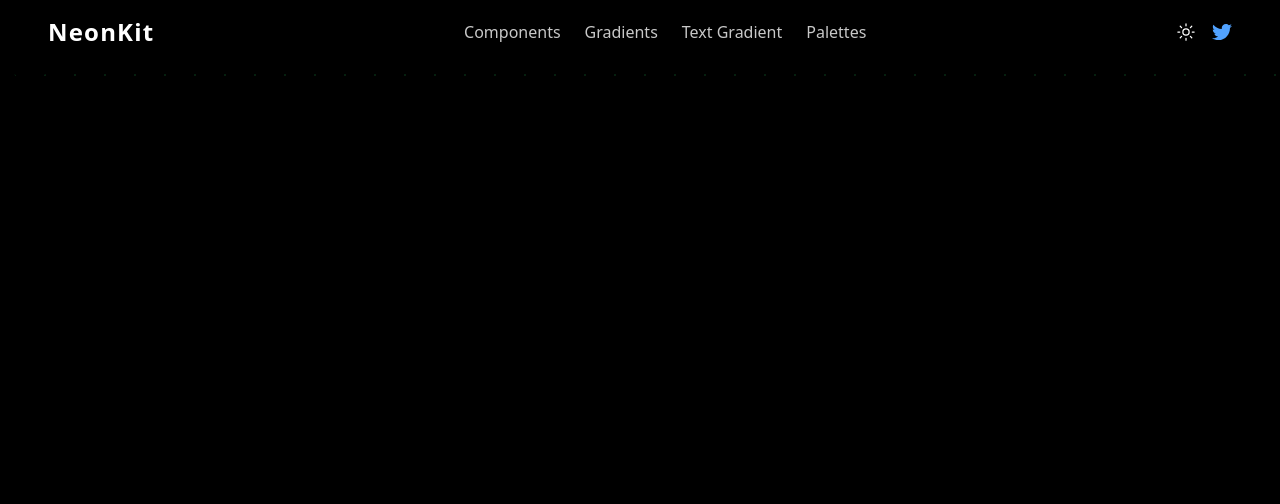
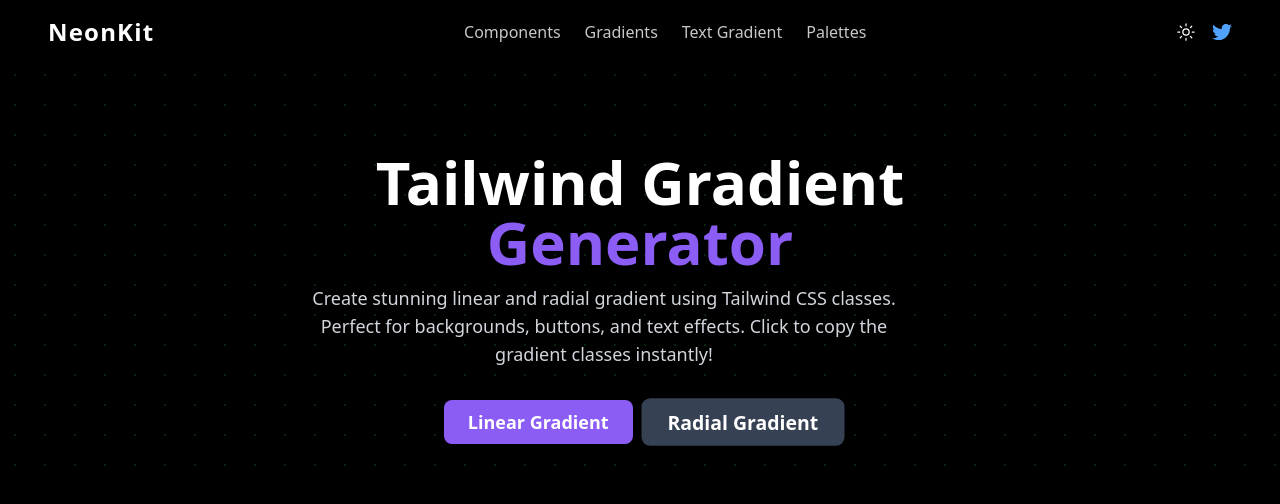
Before and after one commit to RitickLath/neonkit, a React (Vite) app: page /gradients in a window 1280 px wide. Shown: the top 504 px of the page. Built offline with nearby package versions, Linux system fonts and the light colour scheme.

Commit message:
Heading Component + Heading File + Gradient Component

```diff
--- /dev/null
+++ b/src/Components/Heading.tsx
@@ -0,0 +1,25 @@
+import React from "react";
+
+interface HeadingProps {
+  title: string;
+  subtitle: string;
+  description: string;
+}
+
+const Heading: React.FC<HeadingProps> = ({
+  title,
+  subtitle,
+
+  description,
+}) => {
+  return (
+    <div className="text-center text-white max-w-2xl pt-12 lg:pt-16">
+      <h1 className="text-5xl lg:text-6xl font-bold mb-3">
+        {title} <span className="text-[#8B5DF5]">{subtitle}</span>
+      </h1>
+      <p className="text-lg text-gray-300 max-w-[600px]">{description}</p>
+    </div>
+  );
+};
+
+export default Heading;
--- a/src/Routes/Gradient.tsx
+++ b/src/Routes/Gradient.tsx
@@ -1,5 +1,41 @@
+import { useState } from "react";
+import PaletteButton from "../Components/PaletteButton";
+import Heading from "../Components/Heading";
+import { Headings } from "../constants/Heading";
+
 const Gradient = () => {
-  return <div>Gradient</div>;
+  // State to toggle between Linear and Radial gradient
+  const [isLinearGradient, setIsLinearGradient] = useState(true);
+
+  return (
+    <div className="p-6 flex flex-col items-center space-y-8">
+      {/* Page Heading */}
+      <Heading
+        title={Headings.gradient.title}
+        description={Headings.gradient.description}
+        subtitle={Headings.gradient.subtitle}
+      />
+
+      {/* Gradient Type Selector Buttons */}
+      <div className="justify-center items-center flex-col space-y-4 sm:flex sm:flex-row sm:space-y-0 sm:space-x-4 flex">
+        {/* Linear Gradient Button */}
+        <PaletteButton
+          isTailwindPalette={isLinearGradient}
+          setIsTailwindPalette={setIsLinearGradient}
+          text="Linear Gradient"
+          value={false}
+        />
+
+        {/* Radial Gradient Button */}
+        <PaletteButton
+          isTailwindPalette={!isLinearGradient}
+          setIsTailwindPalette={setIsLinearGradient}
+          text="Radial Gradient"
+          value={false}
+        />
+      </div>
+    </div>
+  );
 };
 
 export default Gradient;
--- a/src/Routes/Home.tsx
+++ b/src/Routes/Home.tsx
@@ -30,17 +30,25 @@
     <div className="pt-12 lg:pt-0 w-full flex flex-col lg:flex-row items-center justify-evenly px-6">
       {/* Left Side (Text) */}
       <div className="text-center md:text-left">
-        <h1 className="font-bold text-white text-4xl sm:text-6xl lg:text-6xl">
+        <motion.h1
+          initial={{ letterSpacing: "3px" }}
+          animate={{ letterSpacing: "0px" }}
+          transition={{ duration: 3 }}
+          className=" font-bold text-white text-4xl sm:text-6xl lg:text-6xl"
+        >
           {heroContent.title}
-        </h1>
-        <h1
+        </motion.h1>
+        <motion.h1
+          initial={{ letterSpacing: "0px" }}
+          animate={{ letterSpacing: "3px" }}
+          transition={{ duration: 3 }}
           className="font-bold text-4xl sm:text-6xl lg:text-6xl pt-2"
           style={{ color: heroContent.highlightColor }}
         >
           {word.letter}.
-        </h1>
+        </motion.h1>
 
-        <p className="pt-3 max-w-[400px] sm:max-w-[500px] sm:text-lg text-gray-400">
+        <p className="pt-3 max-w-[500px] sm:text-lg text-gray-400">
           {heroContent.description}
         </p>
 
@@ -64,7 +72,7 @@
         <motion.button
           whileHover={{ scale: 1.1 }}
           onClick={() => setIndex(Math.floor(Math.random() * 21))}
-          className="mt-4 px-8 py-2 cursor-pointer rounded-full text-white border-white border-2"
+          className="relative mt-4 px-8 py-2 cursor-pointer rounded-full text-white border-white border-2"
         >
           Random
         </motion.button>
--- a/src/Routes/Palettes.tsx
+++ b/src/Routes/Palettes.tsx
@@ -1,6 +1,8 @@
 import { useState } from "react";
 import TailwindColorPalette from "../Components/TailwindColorPalette";
 import PaletteButton from "../Components/PaletteButton";
+import Heading from "../Components/Heading";
+import { Headings } from "../constants/Heading";
 
 const Palettes = () => {
   // State to toggle between Tailwind and Custom color palettes
@@ -9,16 +11,11 @@
   return (
     <div className="p-6 flex flex-col items-center space-y-8">
       {/* Page Heading */}
-      <div className="text-center text-white max-w-2xl pt-12 lg:pt-16">
-        <h1 className="text-5xl lg:text-6xl font-bold mb-3">
-          Endless Color <span className="text-[#8B5DF5]">Palette</span>
-        </h1>
-        <p className="text-lg text-gray-300 max-w-[600px]">
-          Explore limitless color combinations with a mix of Tailwind CSS
-          classes and custom shades. Perfect for web design, branding, and
-          creative projects—click any color to instantly copy its class name!
-        </p>
-      </div>
+      <Heading
+        title={Headings.Palettes.title}
+        description={Headings.Palettes.description}
+        subtitle={Headings.Palettes.subtitle}
+      />
 
       {/* Palette Selector Buttons */}
       <div className=" justify-center items-center flex-col space-y-4 sm:flex sm:flex-row sm:space-y-0 sm:space-x-4 flex ">
--- /dev/null
+++ b/src/constants/Heading.ts
@@ -0,0 +1,14 @@
+export const Headings = {
+  gradient: {
+    title: "Tailwind Gradient",
+    subtitle: "Generator",
+    description:
+      "Create stunning linear and radial gradient using Tailwind CSS classes. Perfect for backgrounds, buttons, and text effects. Click to copy the gradient classes instantly!",
+  },
+  Palettes: {
+    title: "Endless Color",
+    subtitle: "Palette",
+    description:
+      "Explore limitless color combinations with a mix of Tailwind CSS classes and custom shades. Perfect for web design, branding, and creative projects—click any color to instantly copy its class name!",
+  },
+};
```
